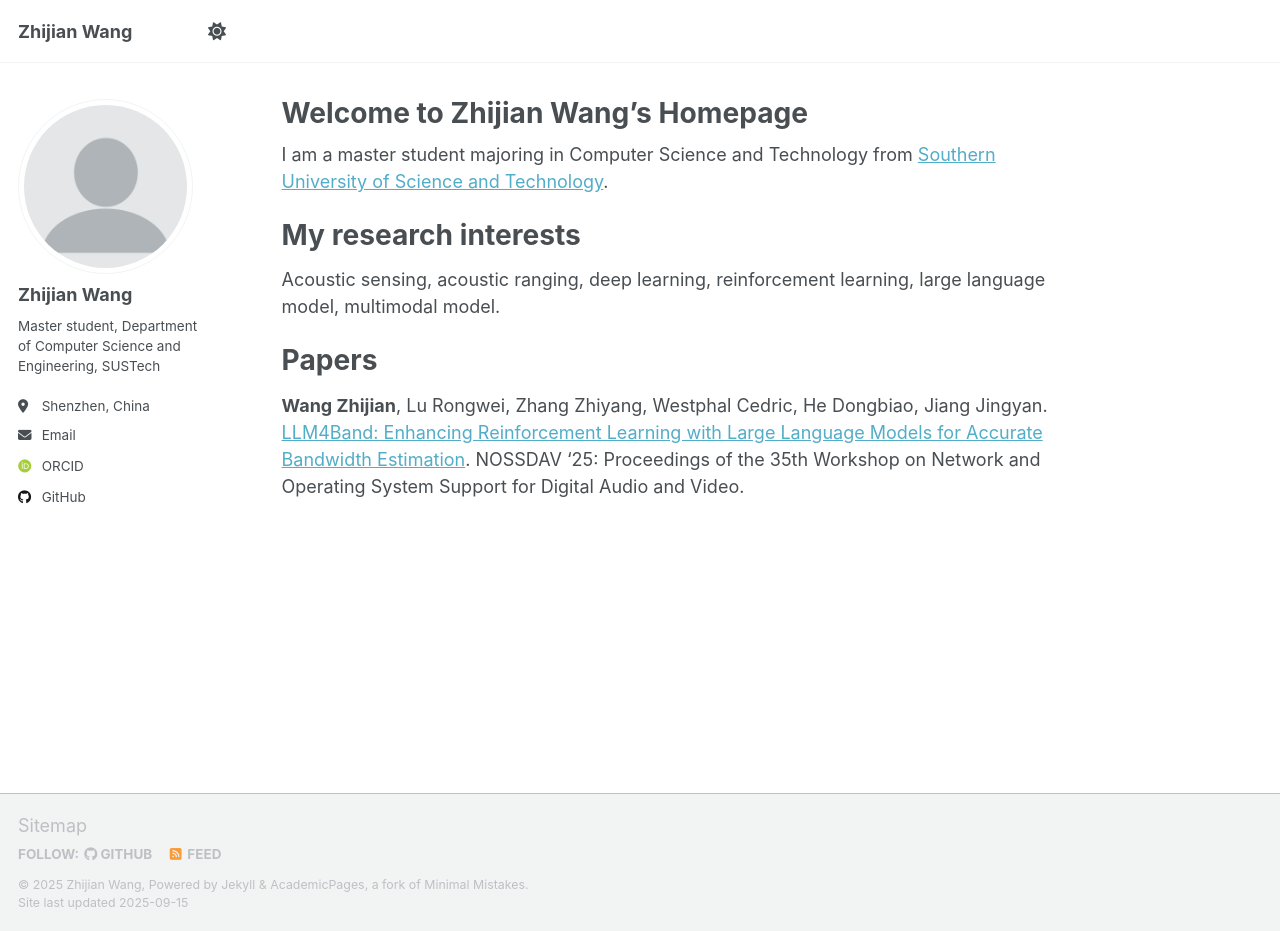
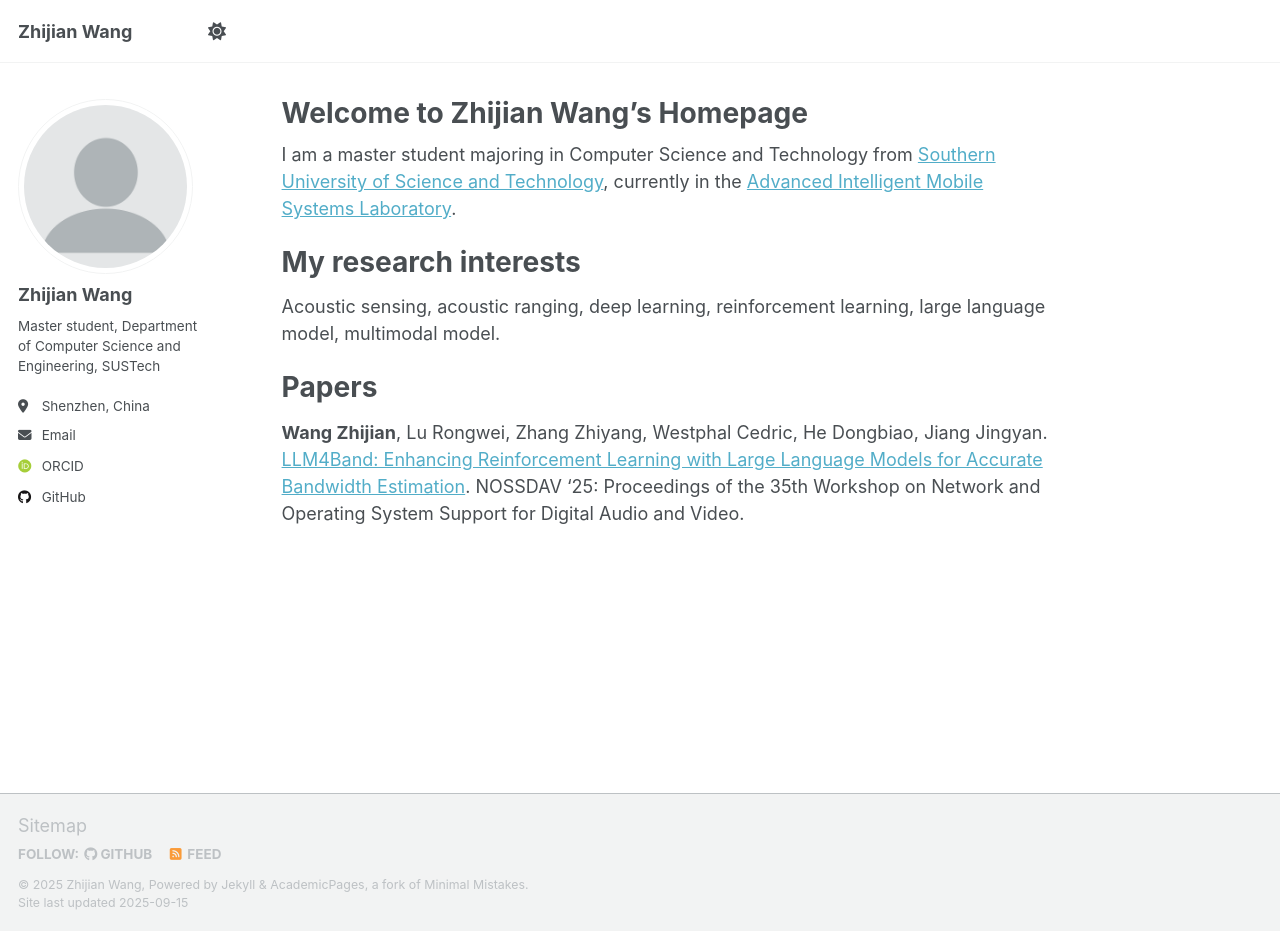
Before and after one commit to WzjCoder/WzjCoder.github.io, a Jekyll site: the page built from _pages/about.md, in a window 1280 px wide and 931 px high. Built offline with Jekyll 4.4.1, drawn with Linux system fonts in a browser that asks for light colours; some web fonts are replaced; a script that is not in the unit is left out.

Commit message:
Update about.md

```diff
--- a/_pages/about.md
+++ b/_pages/about.md
@@ -7,7 +7,7 @@
   - /about.html
 ---
 
-I am a master student majoring in Computer Science and Technology from [Southern University of Science and Technology](https://www.sustech.edu.cn/).
+I am a master student majoring in Computer Science and Technology from [Southern University of Science and Technology](https://www.sustech.edu.cn/), currently in the [Advanced Intelligent Mobile Systems Laboratory](https://jinzhang-sustech.github.io/lab/).
 
 # My research interests
 
```
